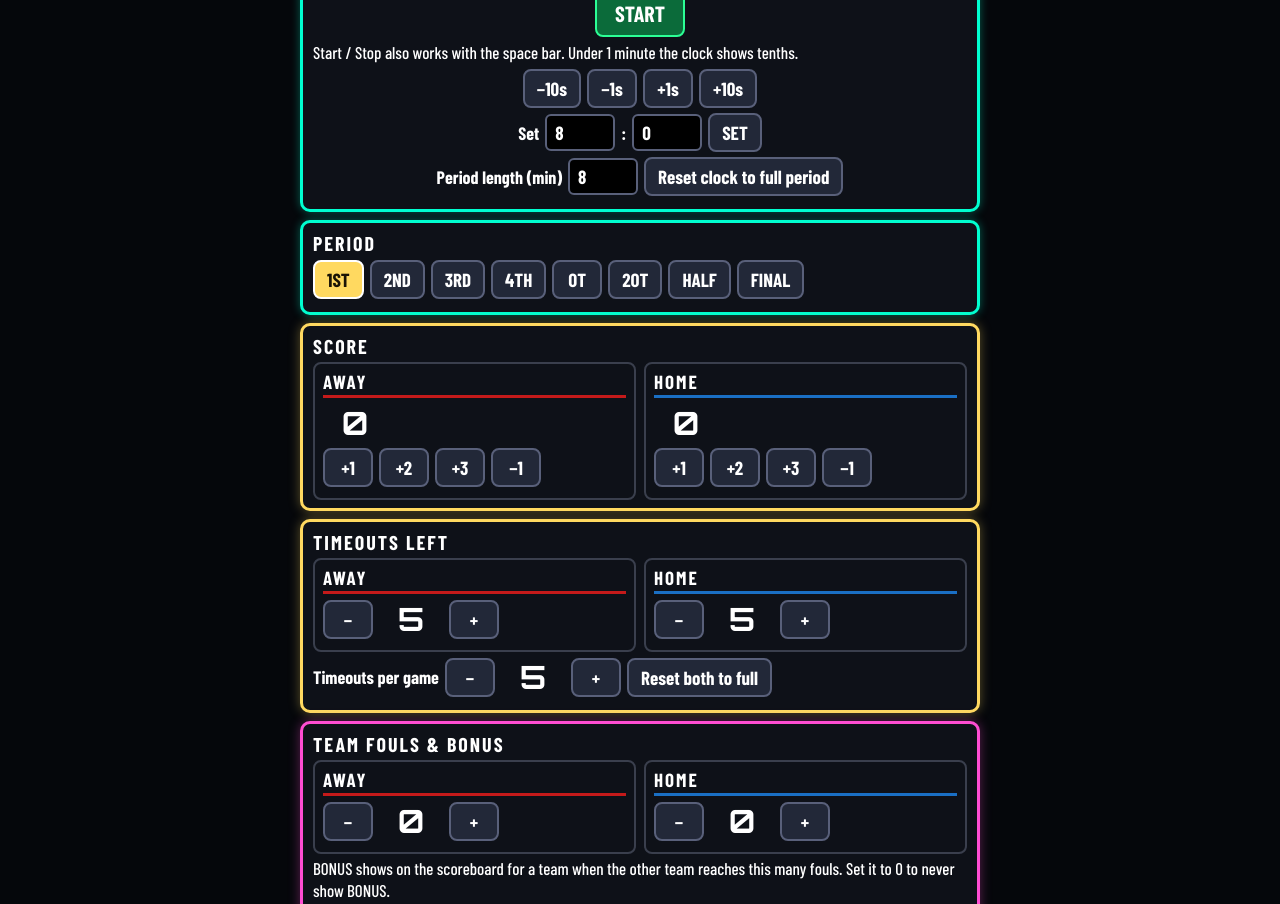
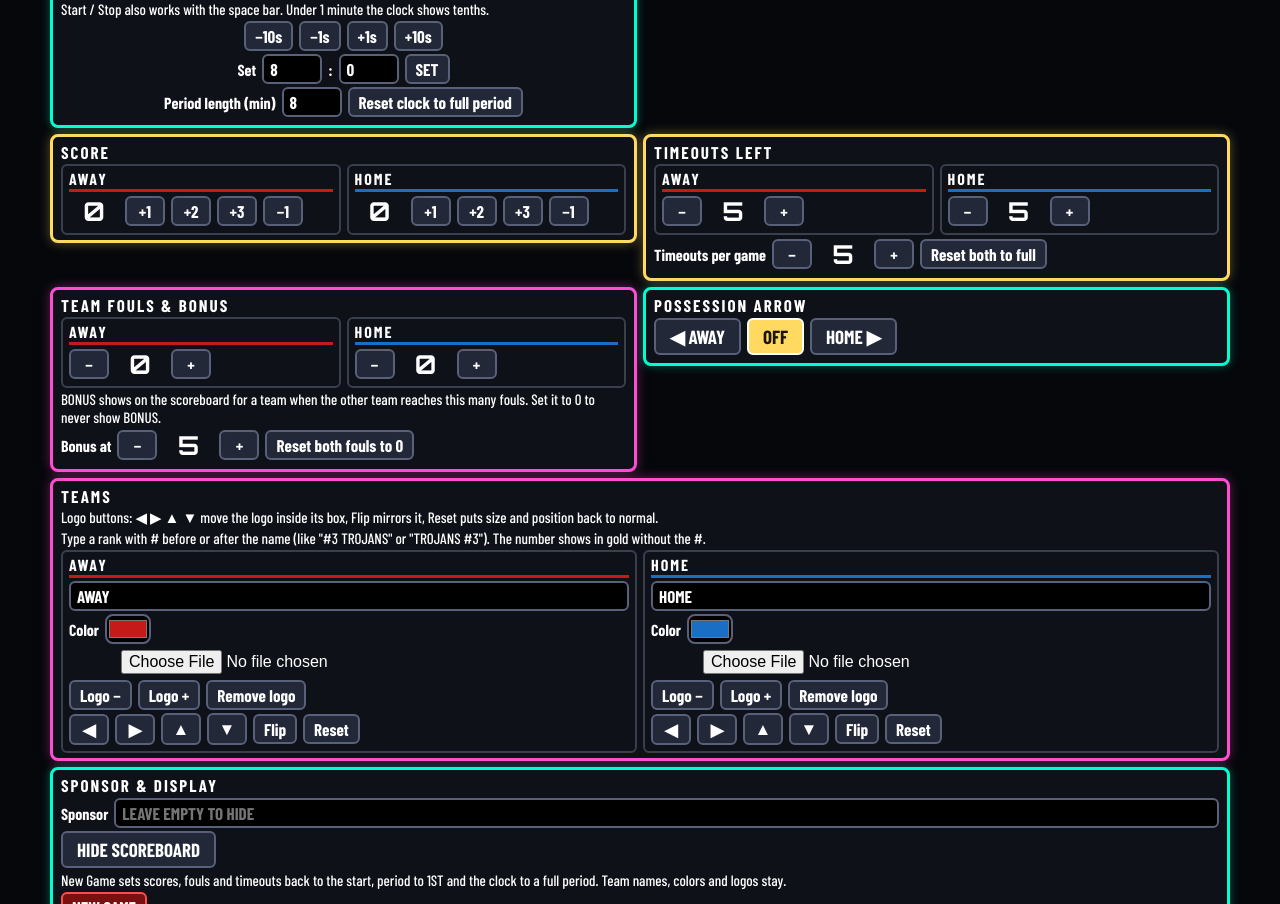
Before and after one commit to BGSNvp/bgsnbasketball, a plain HTML site: page index.html in a window 1280 px wide. Shown: the part 169-1073 px from the top of the page. Drawn offline with nearby package versions, Linux system fonts and the light colour scheme; no server answers.

Commit message:
Controller: two-column layout and smaller controls
Co-Authored-By: Devin AI <158243242+devin-ai-integration[bot]@users.noreply.github.com>

```diff
--- a/index.html
+++ b/index.html
@@ -8,37 +8,39 @@
 <style>
   :root { --bg: #05070b; --card: #0e1118; --neon: #00ffd0; --gold: #ffd960; --red: #ff4d4d; --text: #ffffff; }
   * { margin: 0; padding: 0; box-sizing: border-box; }
-  body { background: var(--bg); color: var(--text); font-family: 'Barlow Condensed', sans-serif; font-size: 18px; padding: 8px; }
-  header { display: flex; justify-content: space-between; align-items: center; flex-wrap: wrap; gap: 10px; max-width: 680px; margin: 0 auto 8px; }
+  body { background: var(--bg); color: var(--text); font-family: 'Barlow Condensed', sans-serif; font-size: 16px; padding: 6px; }
+  header { display: flex; justify-content: space-between; align-items: center; flex-wrap: wrap; gap: 10px; max-width: 1180px; margin: 0 auto 6px; }
   h1 { font-family: 'Orbitron', sans-serif; font-size: 20px; letter-spacing: 3px; }
   h1 span { color: var(--gold); }
   #status { font-size: 17px; font-weight: 700; padding: 4px 12px; border-radius: 20px; border: 2px solid var(--neon); color: var(--neon); }
   #status.bad { border-color: var(--red); color: var(--red); }
-  .wrap { max-width: 680px; margin: 0 auto; display: grid; gap: 8px; }
-  section { background: var(--card); border: 3px solid var(--neon); border-radius: 10px; padding: 8px 10px; box-shadow: 0 0 10px rgba(0,255,208,0.35); }
+  .wrap { max-width: 1180px; margin: 0 auto; display: grid; grid-template-columns: 1fr 1fr; gap: 6px; align-items: start; }
+  section.wide { grid-column: 1 / -1; }
+  section { background: var(--card); border: 3px solid var(--neon); border-radius: 8px; padding: 5px 8px; box-shadow: 0 0 10px rgba(0,255,208,0.35); }
   section.gold { border-color: var(--gold); box-shadow: 0 0 12px rgba(255,217,96,0.35); }
   section.pink { border-color: #ff4dd2; box-shadow: 0 0 12px rgba(255,77,210,0.35); }
-  h2 { font-size: 20px; letter-spacing: 2px; text-transform: uppercase; margin-bottom: 4px; }
-  .note { color: #fff; font-size: 17px; line-height: 1.25; margin: 4px 0 6px; }
-  .row { display: flex; gap: 6px; flex-wrap: wrap; align-items: center; margin: 5px 0; }
-  .cols { display: grid; grid-template-columns: 1fr 1fr; gap: 8px; }
-  .team { border: 2px solid #3a3f4d; border-radius: 8px; padding: 6px 8px; }
-  .team h3 { font-size: 19px; letter-spacing: 2px; text-transform: uppercase; border-bottom: 3px solid; padding-bottom: 2px; margin-bottom: 4px; }
-  button { font-family: inherit; font-size: 19px; font-weight: 700; color: #fff; background: #222838; border: 2px solid #59607a; border-radius: 8px; padding: 6px 12px; min-width: 50px; cursor: pointer; }
+  h2 { font-size: 17px; letter-spacing: 2px; text-transform: uppercase; margin-bottom: 2px; }
+  .note { color: #fff; font-size: 15px; line-height: 1.2; margin: 2px 0 3px; }
+  .row { display: flex; gap: 6px; flex-wrap: wrap; align-items: center; margin: 3px 0; }
+  .cols { display: grid; grid-template-columns: 1fr 1fr; gap: 6px; }
+  .team { border: 2px solid #3a3f4d; border-radius: 6px; padding: 3px 6px; }
+  .team h3 { font-size: 16px; letter-spacing: 2px; text-transform: uppercase; border-bottom: 3px solid; padding-bottom: 1px; margin-bottom: 2px; }
+  button { font-family: inherit; font-size: 17px; font-weight: 700; color: #fff; background: #222838; border: 2px solid #59607a; border-radius: 6px; padding: 3px 9px; min-width: 40px; cursor: pointer; }
   button:active { transform: scale(0.96); }
-  button.big { font-size: 22px; padding: 9px 18px; }
+  button.big { font-size: 19px; padding: 5px 14px; }
   button.go { background: #0b6b3a; border-color: #2bff95; }
   button.stop { background: #7a1010; border-color: var(--red); }
   button.sel { background: var(--gold); color: #1a1405; border-color: #fff; }
-  .num { font-family: 'Orbitron', sans-serif; font-size: 32px; min-width: 64px; text-align: center; }
-  .clock { font-family: 'Orbitron', sans-serif; font-size: 52px; text-align: center; letter-spacing: 2px; }
+  .num { font-family: 'Orbitron', sans-serif; font-size: 26px; min-width: 50px; text-align: center; }
+  .clock { font-family: 'Orbitron', sans-serif; font-size: 42px; text-align: center; letter-spacing: 2px; }
   .clock.running { color: #2bff95; }
-  input[type=text], input[type=number] { font-family: inherit; font-size: 19px; font-weight: 700; padding: 5px 8px; border-radius: 6px; border: 2px solid #59607a; background: #000; color: #fff; text-transform: uppercase; min-width: 0; }
-  input[type=number] { width: 70px; }
-  input[type=color] { width: 54px; height: 38px; border: 2px solid #59607a; border-radius: 8px; background: #000; }
+  input[type=text], input[type=number] { font-family: inherit; font-size: 17px; font-weight: 700; padding: 3px 6px; border-radius: 6px; border: 2px solid #59607a; background: #000; color: #fff; text-transform: uppercase; min-width: 0; }
+  input[type=number] { width: 60px; }
+  input[type=color] { width: 46px; height: 30px; border: 2px solid #59607a; border-radius: 8px; background: #000; }
   label { font-weight: 700; }
-  .logo-prev { width: 54px; height: 38px; object-fit: contain; background: #000; border: 2px solid #3a3f4d; border-radius: 8px; }
-  @media (max-width: 560px) { .cols { grid-template-columns: 1fr; } .clock { font-size: 44px; } }
+  .logo-prev { width: 46px; height: 30px; object-fit: contain; background: #000; border: 2px solid #3a3f4d; border-radius: 8px; }
+  @media (max-width: 900px) { .wrap { grid-template-columns: 1fr; } }
+  @media (max-width: 560px) { .cols { grid-template-columns: 1fr; } .clock { font-size: 36px; } }
 </style>
 </head>
 <body>
@@ -71,12 +73,10 @@
     <h2>Score</h2>
     <div class="cols">
       <div class="team"><h3 id="awayHdr" style="border-color:#c41a1a">AWAY</h3>
-        <div class="row"><span class="num" id="awayScore">0</span></div>
-        <div class="row"><button data-score="away:1">+1</button><button data-score="away:2">+2</button><button data-score="away:3">+3</button><button data-score="away:-1">−1</button></div>
+        <div class="row"><span class="num" id="awayScore">0</span><button data-score="away:1">+1</button><button data-score="away:2">+2</button><button data-score="away:3">+3</button><button data-score="away:-1">−1</button></div>
       </div>
       <div class="team"><h3 id="homeHdr" style="border-color:#1a6fc4">HOME</h3>
-        <div class="row"><span class="num" id="homeScore">0</span></div>
-        <div class="row"><button data-score="home:1">+1</button><button data-score="home:2">+2</button><button data-score="home:3">+3</button><button data-score="home:-1">−1</button></div>
+        <div class="row"><span class="num" id="homeScore">0</span><button data-score="home:1">+1</button><button data-score="home:2">+2</button><button data-score="home:3">+3</button><button data-score="home:-1">−1</button></div>
       </div>
     </div>
   </section>
@@ -107,7 +107,7 @@
     <div class="row"><button data-poss="away" class="big">◀ AWAY</button><button data-poss="" class="big">OFF</button><button data-poss="home" class="big">HOME ▶</button></div>
   </section>
 
-  <section class="pink">
+  <section class="pink wide">
     <h2>Teams</h2>
     <div class="note">Logo buttons: ◀ ▶ ▲ ▼ move the logo inside its box, Flip mirrors it, Reset puts size and position back to normal.</div>
     <div class="note">Type a rank with # before or after the name (like "#3 TROJANS" or "TROJANS #3"). The number shows in gold without the #.</div>
@@ -129,7 +129,7 @@
     </div>
   </section>
 
-  <section>
+  <section class="wide">
     <h2>Sponsor &amp; Display</h2>
     <div class="row"><label>Sponsor</label><input type="text" id="sponsor" maxlength="30" style="flex:1" placeholder="leave empty to hide"></div>
     <div class="row"><button id="toggleShow" class="big">HIDE SCOREBOARD</button></div>
```
